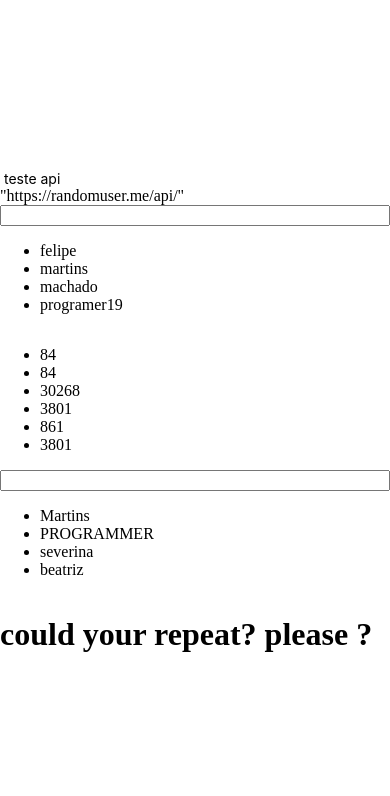
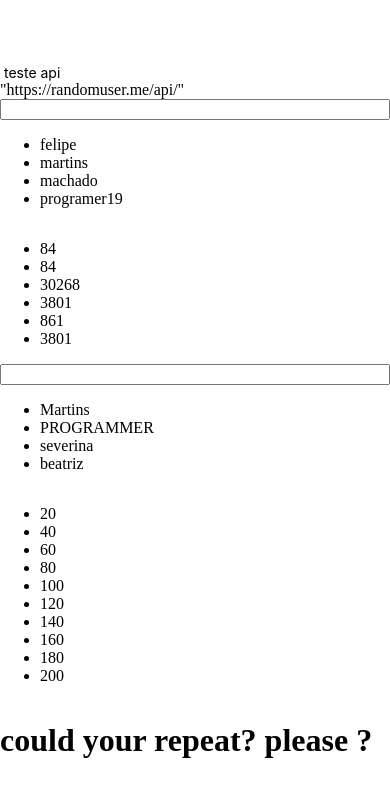
Before and after one commit to felipe-programador-18/CALCULADORA-REACT-NATIVE, a React Native app in the folder calculadora/: screen / in a window 390 px wide. Shown: the top 796 px of the page. Built offline with nearby package versions, Linux system fonts and the light colour scheme; no server answers.

Commit message:
c12- create more map to remmerber all

```diff
--- a/calculadora/App.js
+++ b/calculadora/App.js
@@ -9,6 +9,10 @@ const Url = 'https://randomuser.me/api/'
 const Mapa = [12,12,4324,543,123,543]
 const build = Mapa.map((Mapa) =>
  <li>{Mapa *7}</li>
+)
+const Nember = [1,2,3,4,5,6,7,8,9,10]
+const Entire =  Nember.map((Nember) =>
+   <li> {Nember *20} </li>
 )
 
 
@@ -59,7 +63,7 @@ export default function App(){
 
       </ul>
 
-
+      <ul> {Entire} </ul>
 
 
       <Textindig text='could your repeat? please ?' />
```
